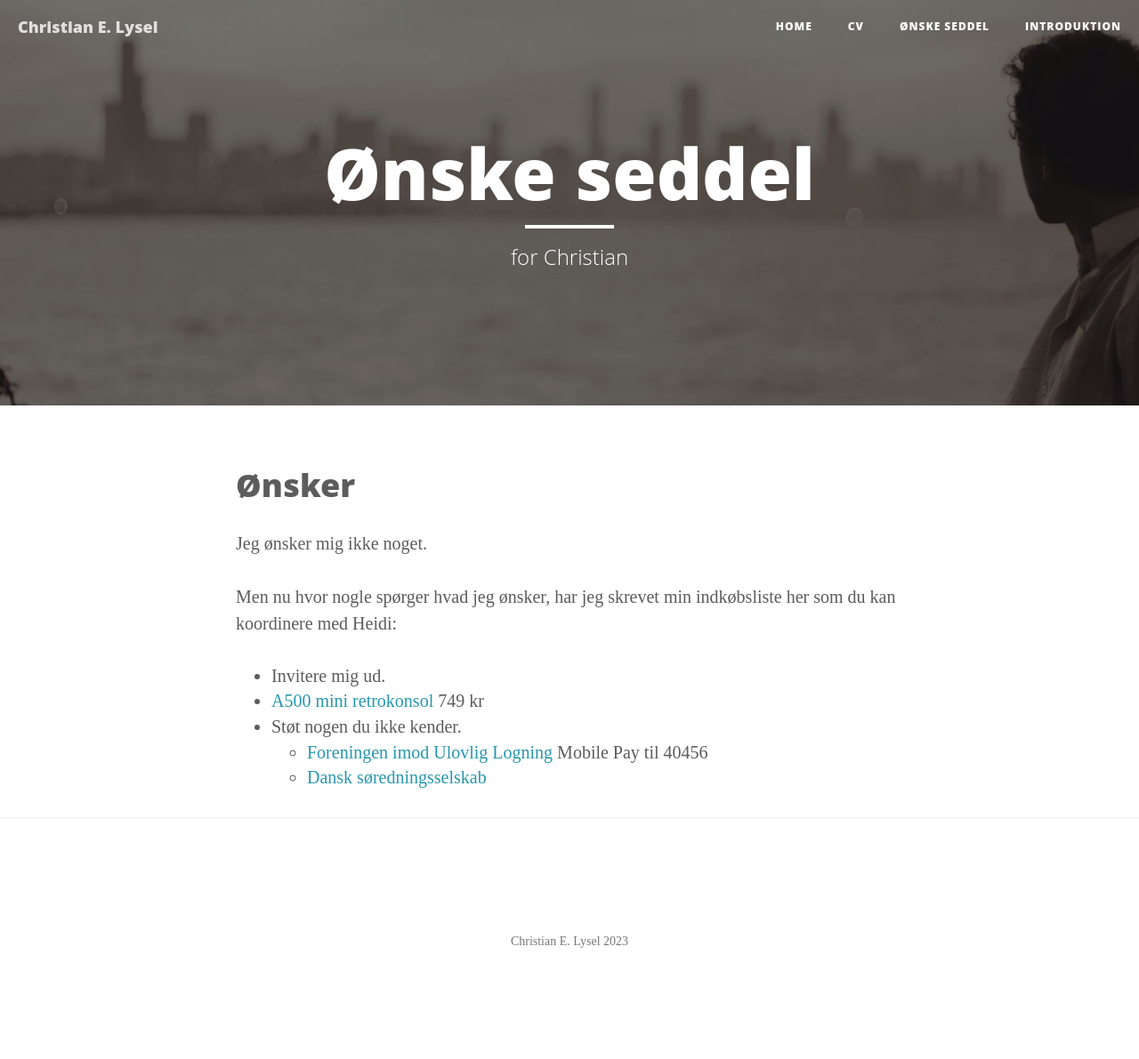
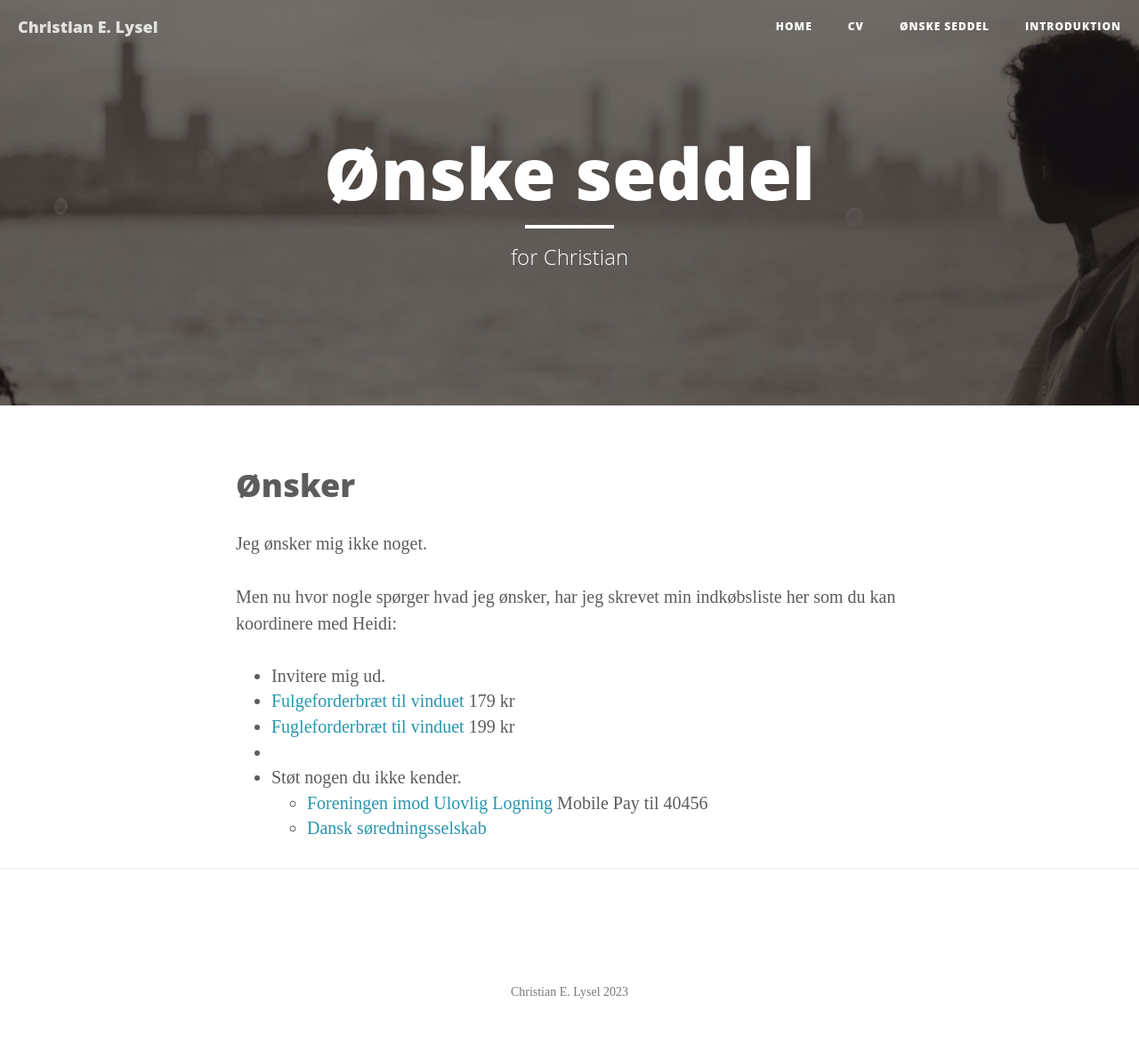
Before and after one commit to clysel/christian.lysel.net, a Jekyll site: the page built from gave.markdown, in a window 1280 px wide. Shown: the whole page at 89% size. Built offline with Jekyll 4.4.1, drawn with Linux system fonts in a browser that asks for light colours; before the commit the page ends 1134 px from its top, so only the background shows below that.

Commit message:
Update gave.markdown

```diff
--- a/gave.markdown
+++ b/gave.markdown
@@ -11,7 +11,9 @@ Jeg ønsker mig ikke noget.
 Men nu hvor nogle spørger hvad jeg ønsker, har jeg skrevet min indkøbsliste her som du kan koordinere med Heidi:
 
 * Invitere mig ud.
-* [A500 mini retrokonsol](https://www.maxgaming.dk/dk/retro-gaming/the-a500-mini-retrokonsol?utm_source=pricerunner&utm_medium=cpc&utm_campaign=pricerunner) 749 kr
+* [Fulgeforderbræt til vinduet](https://www.frishop.dk/pi/Ryom-fuglefoderhus-til-vindue_7126759_21782.aspx) 179 kr
+* [Fugleforderbræt til vinduet](https://www.hokuskrokus.dk/foderbraetter/wildlife-world-foderbraet-vindue-1474) 199 kr
+*
 * Støt nogen du ikke kender.
   * [Foreningen imod Ulovlig Logning](https://ulovliglogning.dk/#wannahelp) Mobile Pay til 40456
   * [Dansk søredningsselskab](https://dsrs.dk/stot-os)
```
